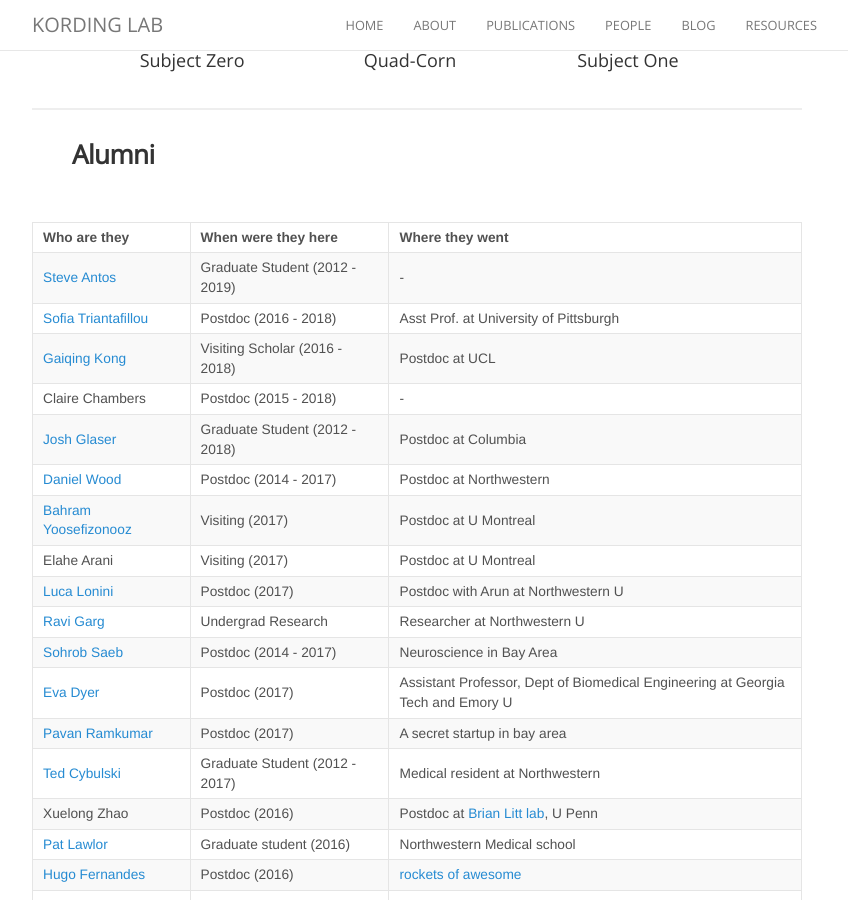
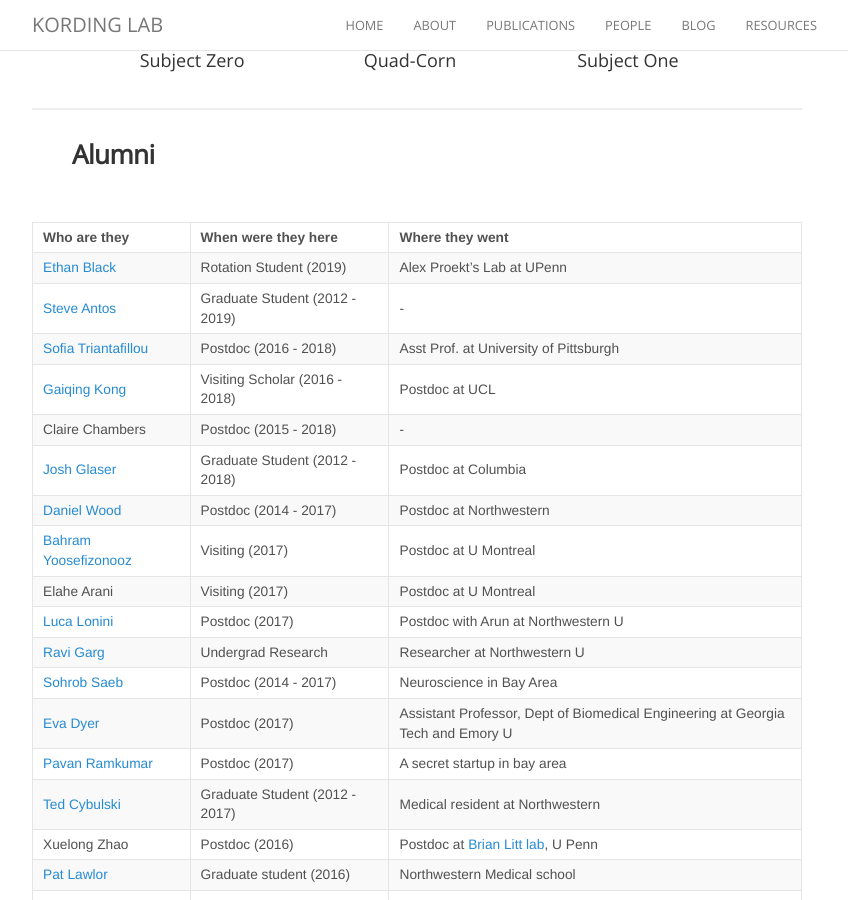
Before and after one commit to KordingLab/KordingLab.github.io, a Jekyll site: the page built from people.md, in a window 1280 px wide and 900 px high, scrolled down 2302 px. Shown: the whole window, without its empty margins (223-1071 px from the left). Built offline with Jekyll 4.4.1, drawn with Linux system fonts in a browser that asks for light colours; nearby versions of some CDN libraries; comment, search, counter and statistics services are not loaded.

Commit message:
Update people.md

```diff
--- a/people.md
+++ b/people.md
@@ -58,6 +58,7 @@ permalink: /people/
 
 | Who are they | When were they here | Where they went |
 | :------------- |:-------------| :-----------|
+| [Ethan Black](http://kordinglab.com/people/ethan_blackwood/index.html) | Rotation Student (2019) | Alex Proekt's Lab at UPenn |
 | [Steve Antos](http://kordinglab.com/people/steve_antos/index.html) | Graduate Student (2012 - 2019) | - |
 | [Sofia Triantafillou](https://www.dbmi.pitt.edu/node/54091) | Postdoc (2016 - 2018) | Asst Prof. at University of Pittsburgh |
 | [Gaiqing Kong](https://gaiqingkong.github.io/) | Visiting Scholar (2016 - 2018) | Postdoc at UCL |
```
